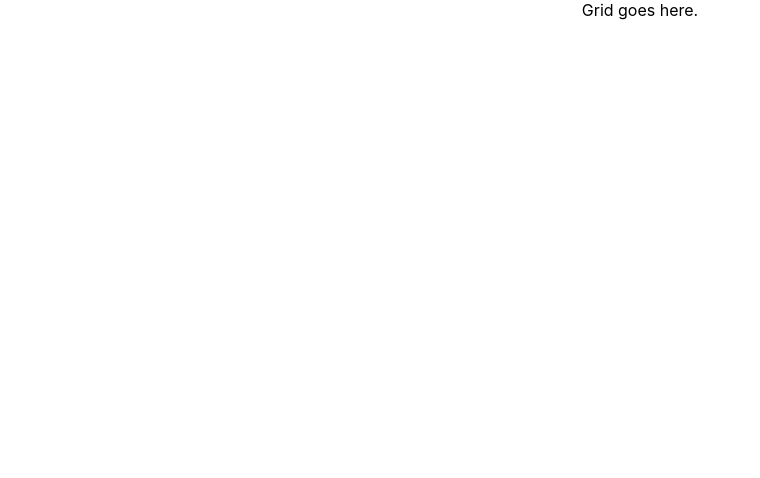
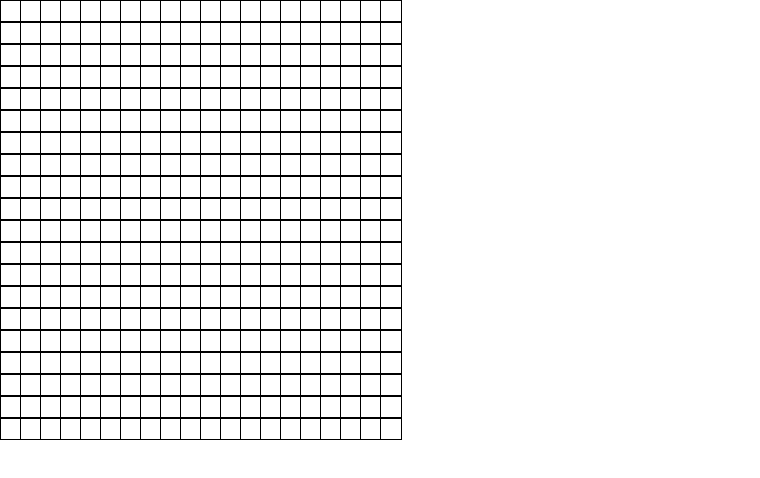
Before and after one commit to jarmbrust/GameOfLife, a React (Create React App) app: page / in a window 1280 px wide. Shown: the top 478 px of the page, without its empty margins (0-760 px from the left). Built offline with nearby package versions, Linux system fonts and the light colour scheme.

Commit message:
basic grid

```diff
--- a/package.json
+++ b/package.json
@@ -8,7 +8,8 @@
     "@testing-library/user-event": "^7.2.1",
     "react": "^16.13.1",
     "react-dom": "^16.13.1",
-    "react-scripts": "3.4.1"
+    "react-scripts": "3.4.1",
+    "sass": "^1.26.10"
   },
   "scripts": {
     "start": "react-scripts start",
--- a/src/App.js
+++ b/src/App.js
@@ -5,7 +5,6 @@ import Grid from './GameOfLife/Grid'
 function App() {
   return (
     <div className="App">
-
       <Grid/>
     </div>
   );
--- a/src/GameOfLife/Grid.jsx
+++ b/src/GameOfLife/Grid.jsx
@@ -1,15 +1,14 @@
 import React, { useState } from 'react';
-
+import '../styles/App.scss';
 
 const Grid = () => {
 
-  const numRows = 10;
-  const numCols = 10;
+  const numRows = 20;
+  const numCols = 20;
 
   const [grid, setGrid] = useState(() => {
     const rows = [];
     for (let num of Array(numRows)) {
-      console.log('test')
       rows.push(Array(numCols).fill(0));
     }
     return rows;
@@ -17,10 +16,30 @@ const Grid = () => {
 
   console.log(grid);
 
-  return (
-    <>
-      <span>Grid goes here.</span>
-    </>
+	return (
+		<div
+			className="grid-space"
+			style={{
+				display: 'grid',
+				gridTemplateColumns: `repeat(${numCols}, 20px)`
+			}}
+		>
+			{grid.map((rows, i) =>
+				rows.map((col, j) =>  (
+					<div
+						key={`${i}-${j}`}
+						className="cell"
+						style={{
+							backgroundColor: grid[i][j] ? 'grey' : 'white',
+						  width: 20,
+							height: 20,
+							border: 'solid 1px black',
+						}}>
+					</div>
+				))
+      )}
+
+    </div>
   );
 };
 
--- /dev/null
+++ b/src/styles/App.scss
@@ -0,0 +1,8 @@
+.cell {
+  // width: 20px;
+  // height: 20px;
+  // border: 1px solid black;
+}
+.grid-space {
+
+}
```
Also changed, not shown: 1 other file (tests, documents, lock files or other folders).
